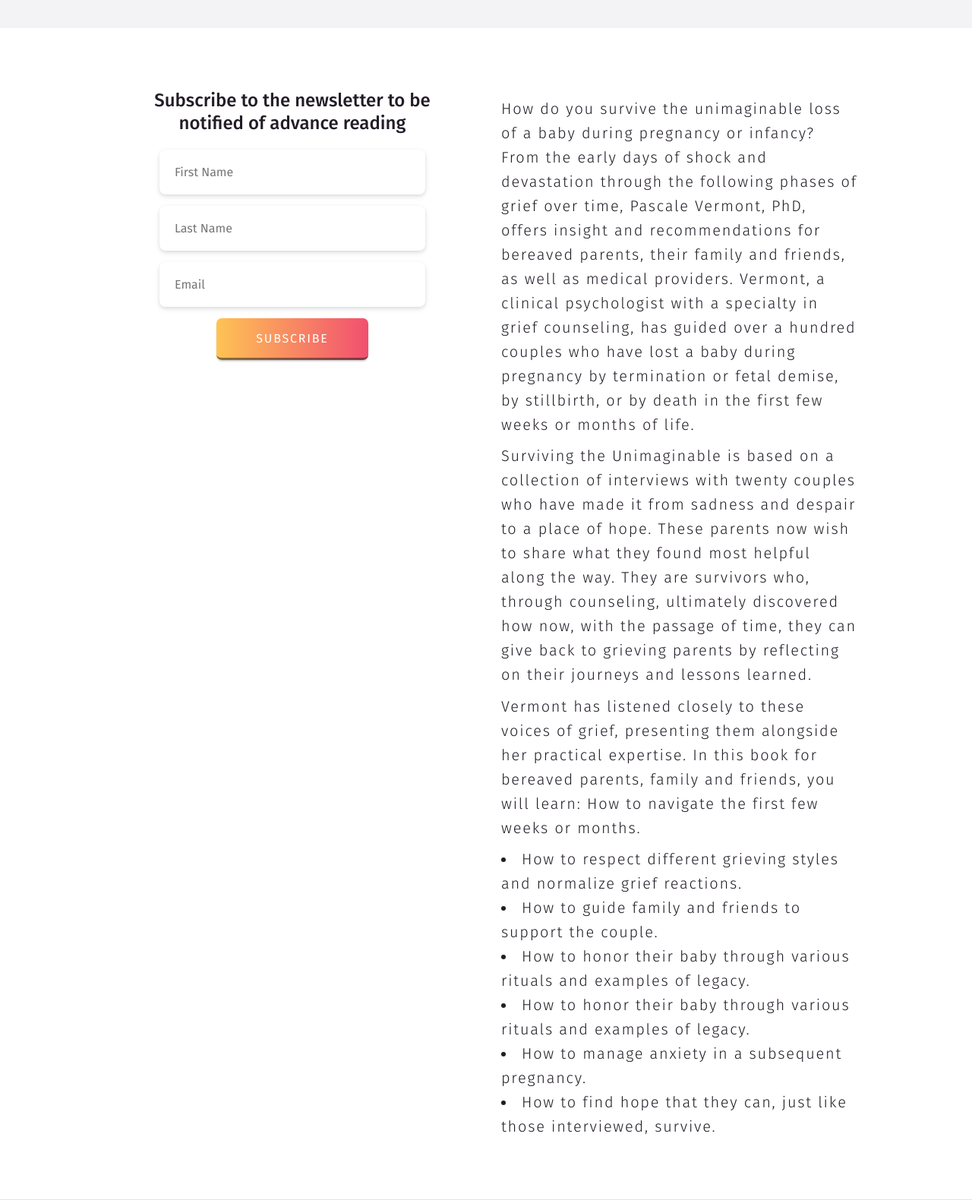
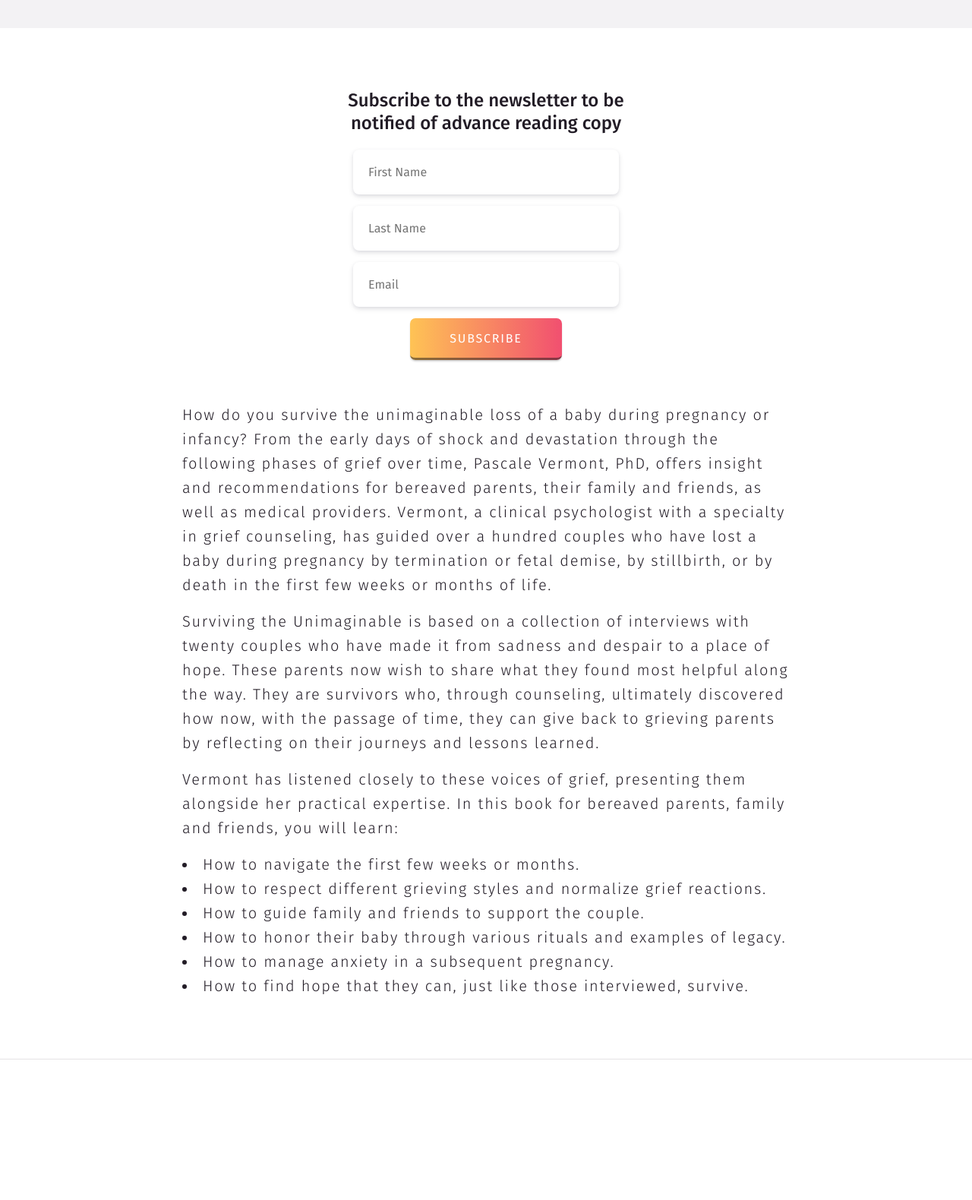
Before and after one commit to NeversSync/pascale-vermont, a Gatsby site: page /surviving-the-unimaginable-book in a window 1280 px wide. Shown: the part 337-1917 px from the top of the page at 76% size. After the commit the page ends 1732 px from the top, so only its background shows below. Built offline with nearby package versions, Linux system fonts and the light colour scheme; Gatsby itself is replaced by a stand-in of ours.

Commit message:
Change to 1 col layout book page

```diff
--- a/src/components/Newsletter.js
+++ b/src/components/Newsletter.js
@@ -44,7 +44,7 @@ class Newsletter extends Component {
     return (
       <NewsletterWrapper id='newsletter'>
         <NewsletterTitle>
-            Subscribe to the newsletter to be notified of advance reading
+            Subscribe to the newsletter to be<br/> notified of advance reading copy
         </NewsletterTitle>
         <NewsletterForm
           method='POST'
--- a/src/pages/pregnancy-&-infancy-loss.js
+++ b/src/pages/pregnancy-&-infancy-loss.js
@@ -73,8 +73,8 @@ const PerinatalLoss = () => (
       </PerinatalTestimonial>
       <SecondPerinatalTestimonial>
         <Card style={{ padding: '35px' }}>
-          "We are making new memories in our son\'s name. It\'s not the same as
-          making memories with him but it\'s all we have."
+          "We are making new memories in our son's name. It's not the same as
+          making memories with him but it's all we have."
           <br />- N & V
         </Card>
       </SecondPerinatalTestimonial>
--- a/src/pages/surviving-the-unimaginable-book.js
+++ b/src/pages/surviving-the-unimaginable-book.js
@@ -39,6 +39,7 @@ const Book = () => (
         <img style={{ width: '60%', height: 'auto',     boxShadow: '0 5px 15px rgba(50,50,93,0.1), 0 3px 8px rgba(0,0,0,0.07)', borderRadius: '4px'}} alt="" src="https://res.cloudinary.com/nicky-cloudinary/image/upload/v1595963508/PASCALE-VERMONT/PV_survivingunimaginable_ebook.jpg"/>
       </BookImageWrapper>
       <CopySubscribeWrapper>
+        {/* TODO: single columN! */}
         <BookCopyWrapper>
           <BookCopy>
         How do you survive the unimaginable loss of a baby during pregnancy or
@@ -61,18 +62,15 @@ const Book = () => (
           <BookCopy>
         Vermont has listened closely to these voices of grief, presenting them
         alongside her practical expertise. In this book for bereaved parents,
-        family and friends, you will learn: How to navigate the first few weeks
-        or months.
+        family and friends, you will learn:
           </BookCopy>
           <BookCopy>
             <ul>
+              <li>How to navigate the first few weeks
+        or months.</li>
               <li>How to respect different grieving styles and normalize
         grief reactions.</li>
               <li>How to guide family and friends to support the couple.</li>
-              <li>
-            How to honor their baby through various rituals and examples of
-            legacy.
-              </li>
               <li>
             How to honor their baby through various rituals and examples of
             legacy.
--- a/src/styles/about-styles.js
+++ b/src/styles/about-styles.js
@@ -42,7 +42,7 @@ const AboutSummaryTitle = styled(Title)`
   justify-self: end;
   font-weight: 500;
   align-self: end;
-  padding-bottom: 6px;
+  padding-bottom: 10px;
 
   @media (max-width: 900px) {
     grid-column: 2 / 4;
--- a/src/styles/contact-styles.js
+++ b/src/styles/contact-styles.js
@@ -35,7 +35,7 @@ const ContactTitle = styled(Title)`
   justify-self: center;
   font-weight: 500;
   align-self: end;
-  padding-bottom: 6px;
+  padding-bottom: 10px;
 
   @media (max-width: 900px) {
     grid-row: 1 / 2;
--- a/src/styles/newsletter-styles.js
+++ b/src/styles/newsletter-styles.js
@@ -17,7 +17,7 @@ const NewsletterWrapper = styled.div`
 
 const NewsletterTitle = styled.h2`
   grid-column: 2 / 3;
-  width: 80%;
+  width: 100%;
   font-size: 1em;
   line-height: 1.25;
   font-weight: 500;
--- a/src/styles/surviving-the-unimaginable-book-styles.js
+++ b/src/styles/surviving-the-unimaginable-book-styles.js
@@ -19,6 +19,7 @@ const BookWrapper = styled(Wrapper)`
 
   @media (max-width: 900px) {
     grid-template-columns: 1fr;
+      padding: 3% 0px 0px 0px;
   }
 `;
 
@@ -99,8 +100,8 @@ const BookImageWrapper = styled(ImageWrapper)`
 const CopySubscribeWrapper = styled.div`
   grid-column: 1 / -1;
   display: grid;
-  grid-gap: 2em;
-  grid-template-columns: 1fr 1fr;
+  grid-gap: 40px;
+  grid-template-columns: 1fr;
   width: 100vw;
   background-color: white;
   margin-left: -2%;
@@ -109,7 +110,7 @@ const CopySubscribeWrapper = styled.div`
 
   @media (max-width: 900px) {
     grid-template-columns: 1fr;
-    grid-gap: 1em;
+    grid-gap: 16px;
     width: 100%;
     margin-left: 0px;
     padding: 40px 0px;
@@ -118,12 +119,14 @@ const CopySubscribeWrapper = styled.div`
 
 const BookCopyWrapper = styled.div`
   display: grid;
-  grid-column: 2 / 3;
+  grid-column: 1 / -1;
   width: 100%;
+  max-width: 800px;
+  margin: 0 auto;
 
   @media (max-width: 900px) {
     grid-column: 1 / -1;
-    padding: 0px 16px;
+    padding: 0px 40px;
   }
 `;
 
```
